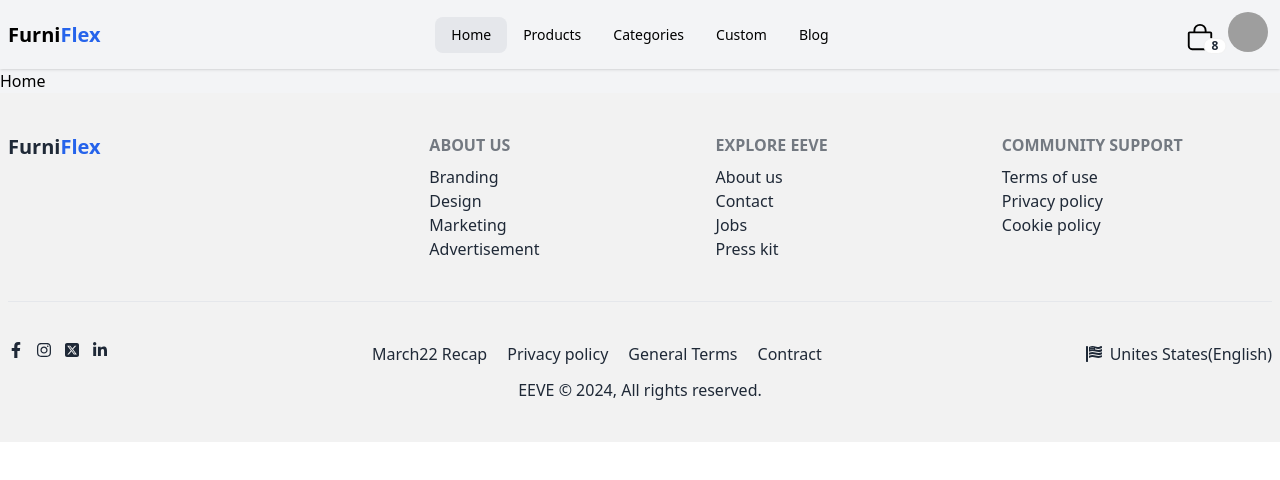
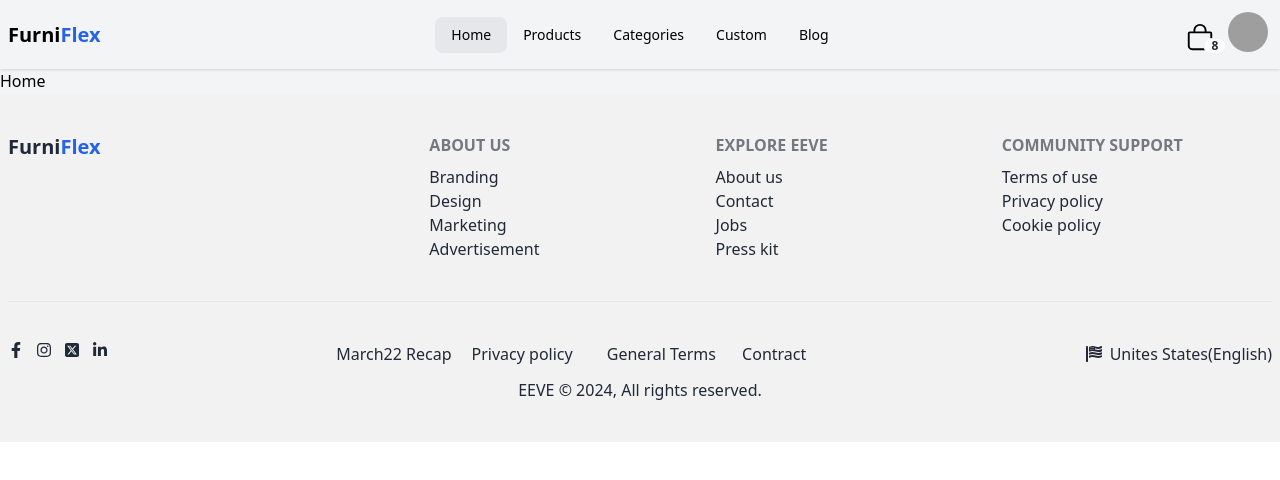
Before and after one commit to noman023/furniFlex-ecommerce, a React (Vite) app: page / in a window 1280 px wide. Shown: the top 480 px of the page. Built offline with nearby package versions, Linux system fonts and the light colour scheme; grey boxes are pictures that could not be loaded.

Commit message:
add grid layout

```diff
--- a/src/components/Footer.jsx
+++ b/src/components/Footer.jsx
@@ -58,7 +58,7 @@
           </a>
         </div>
 
-        <div className="flex gap-5">
+        <div className="grid grid-cols-2 md:grid-cols-4 gap-5">
           <a className="link link-hover">March22 Recap</a>
           <a className="link link-hover">Privacy policy</a>
           <a className="link link-hover">General Terms</a>
```
